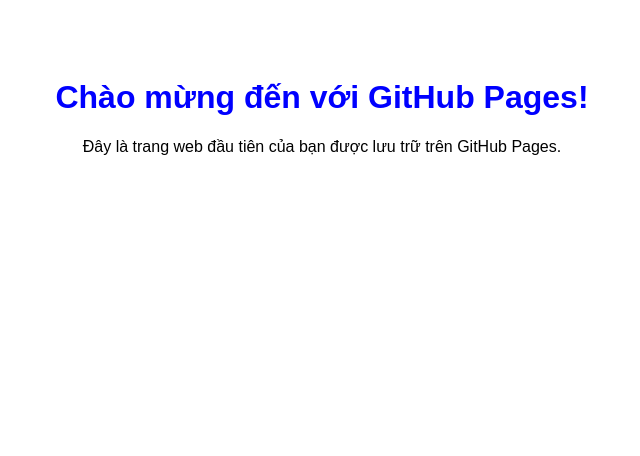
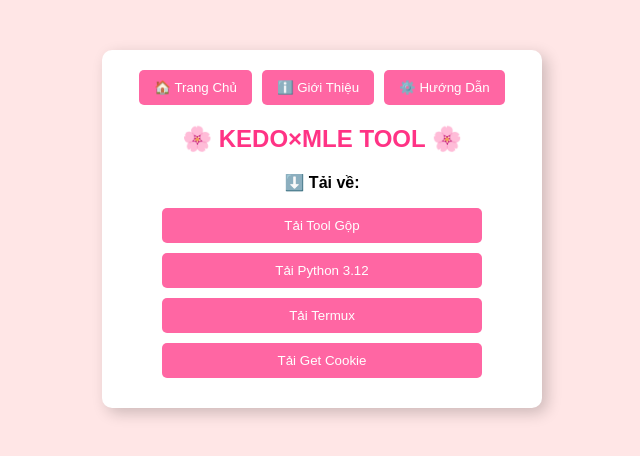
Before and after one commit to phanhuyhung2905/my-website, a plain HTML site: page index.html in a window 1280 px wide. Shown: the whole page, without its empty margins (318-958 px from the left). Drawn offline with Linux system fonts and the light colour scheme.

Commit message:
Update index.html

```diff
--- a/index.html
+++ b/index.html
@@ -3,20 +3,64 @@
 <head>
     <meta charset="UTF-8">
     <meta name="viewport" content="width=device-width, initial-scale=1.0">
-    <title>My GitHub Website</title>
+    <title>KEDO×MLE TOOL</title>
     <style>
         body {
+            background-color: #ffe6e6;
             font-family: Arial, sans-serif;
             text-align: center;
-            padding: 50px;
         }
-        h1 {
-            color: blue;
+        .container {
+            background: white;
+            width: 400px;
+            margin: 50px auto;
+            padding: 20px;
+            border-radius: 10px;
+            box-shadow: 5px 5px 15px rgba(0, 0, 0, 0.2);
+        }
+        .menu {
+            display: flex;
+            justify-content: center;
+            gap: 10px;
+            margin-bottom: 20px;
+        }
+        .menu button {
+            background: #ff66a3;
+            color: white;
+            border: none;
+            padding: 10px 15px;
+            border-radius: 5px;
+            cursor: pointer;
+        }
+        h2 {
+            color: #ff3385;
+        }
+        .download-btn {
+            display: block;
+            background: #ff66a3;
+            color: white;
+            border: none;
+            padding: 10px;
+            margin: 10px auto;
+            width: 80%;
+            border-radius: 5px;
+            cursor: pointer;
         }
     </style>
 </head>
 <body>
-    <h1>Chào mừng đến với GitHub Pages!</h1>
-    <p>Đây là trang web đầu tiên của bạn được lưu trữ trên GitHub Pages.</p>
+    <div class="container">
+        <div class="menu">
+            <button>🏠 Trang Chủ</button>
+            <button>ℹ️ Giới Thiệu</button>
+            <button>⚙️ Hướng Dẫn</button>
+        </div>
+        <h2>🌸 KEDO×MLE TOOL 🌸</h2>
+        <p><strong>⬇️ Tải về:</strong></p>
+        <button class="download-btn">Tải Tool Gộp</button>
+        <button class="download-btn">Tải Python 3.12</button>
+        <button class="download-btn">Tải Termux</button>
+        <button class="download-btn">Tải Get Cookie</button>
+    </div>
 </body>
 </html>
```
